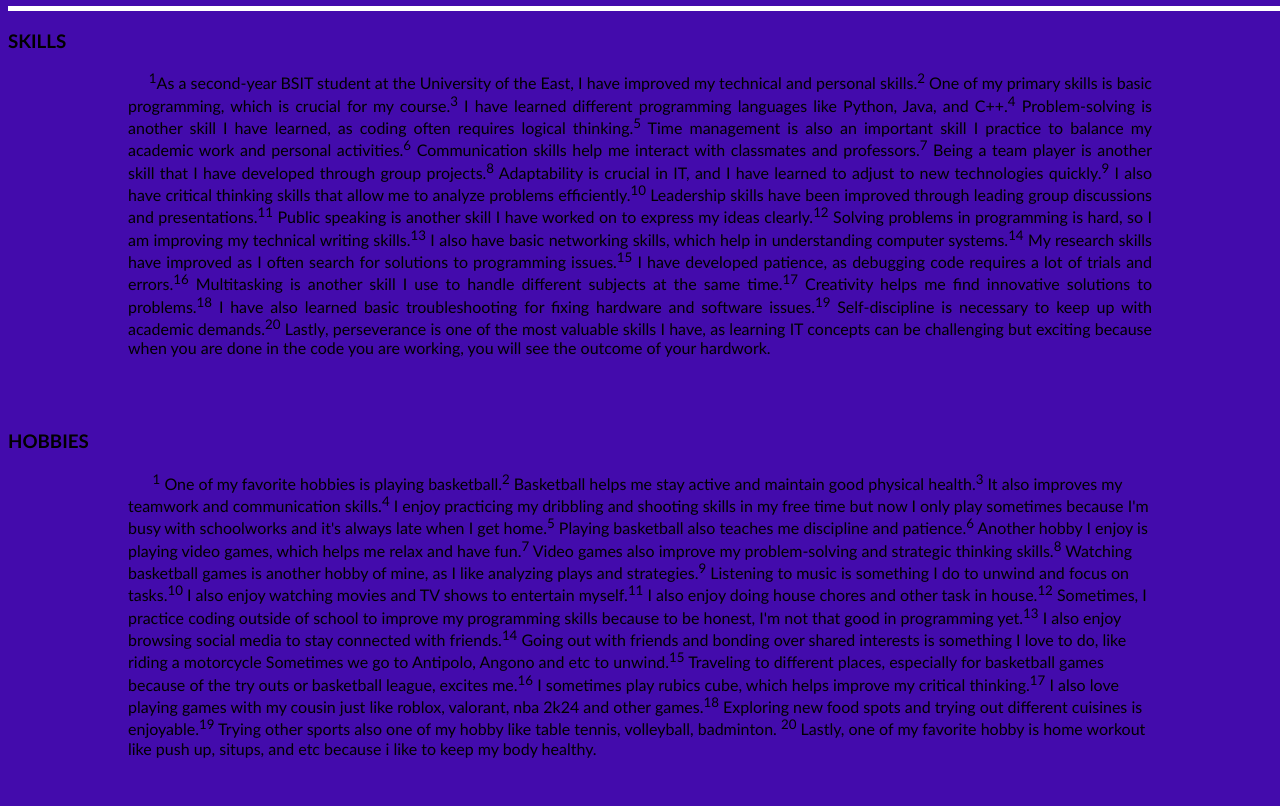
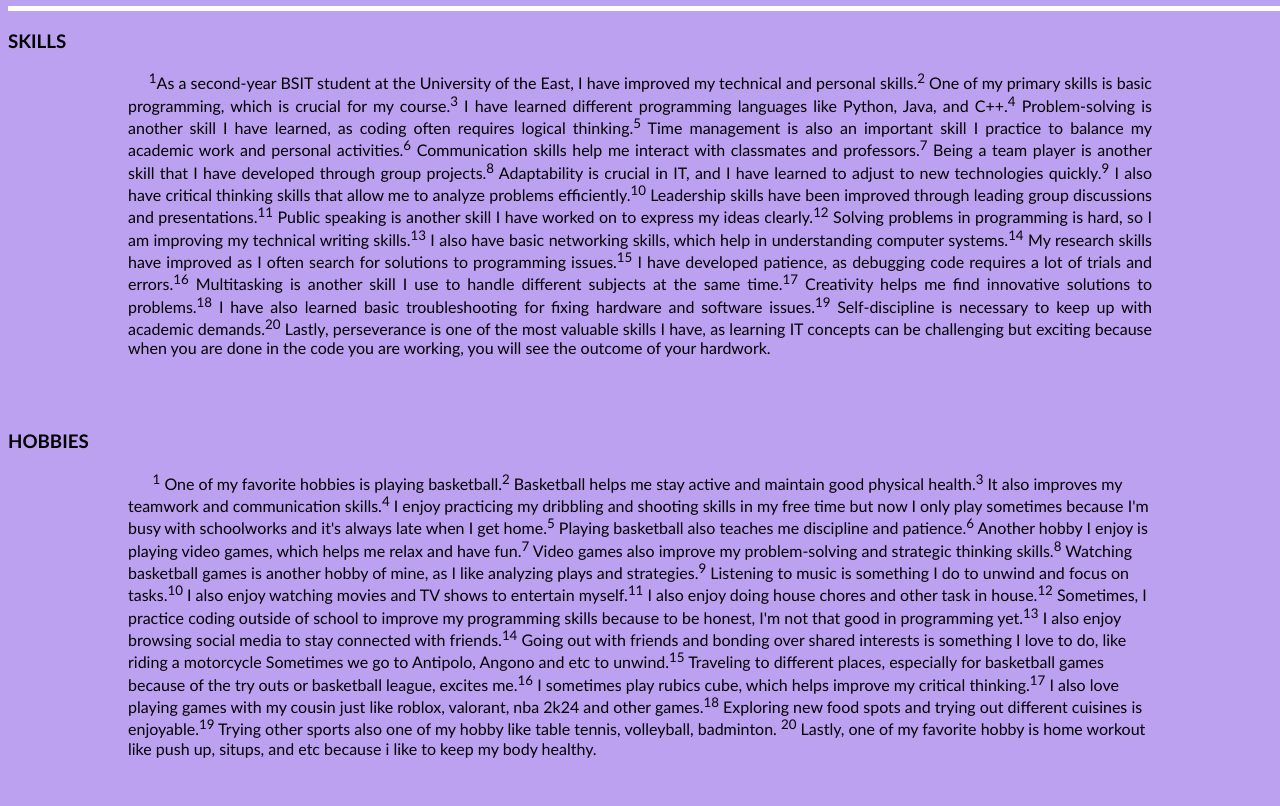
Before and after one commit to johnmathew22222/22, a plain HTML site: page index.html in a window 1280 px wide. Shown: the part 76-882 px from the top of the page. Drawn offline with Linux system fonts and the light colour scheme.

Commit message:
Add files via upload

```diff
--- a/style.css
+++ b/style.css
@@ -1,6 +1,6 @@
 body {
   font-family: "Gill Sans", "Gill Sans MT", Calibri, "Trebuchet MS", sans-serif;
-  background-color: #430bac; /* Light Lavender */
+  background-color: #bda1f1; /* Light Lavender */
 }
 
 hr {
```
